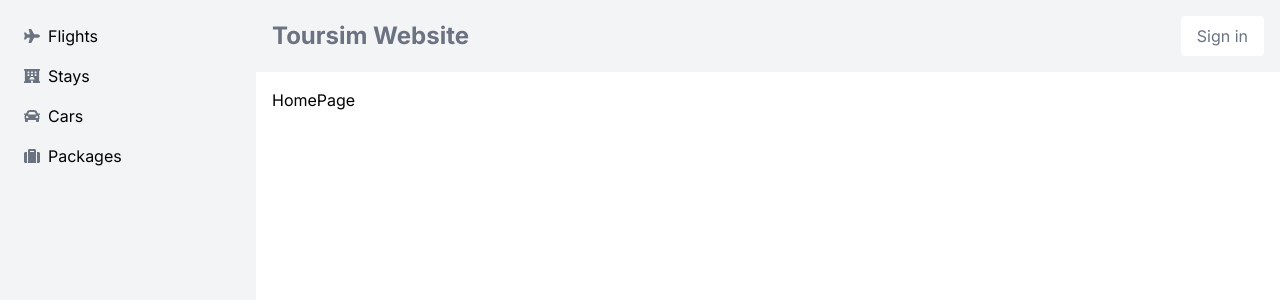
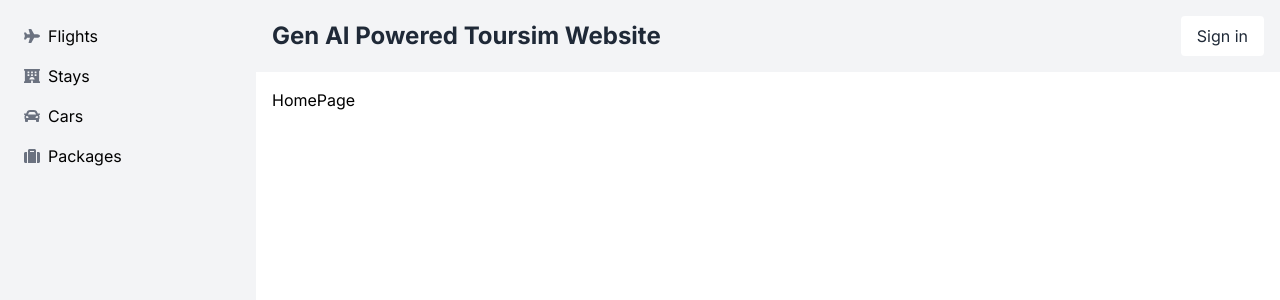
Before and after one commit to areebahmed575/FYP-Project, a Next.js app: page / in a window 1280 px wide. Shown: the top 300 px of the page. Built offline with nearby package versions, Linux system fonts and the light colour scheme.

Commit message:
Minor changes

```diff
--- a/src/app/components/Navbar.jsx
+++ b/src/app/components/Navbar.jsx
@@ -2,10 +2,10 @@ import React from 'react';
 
 const Navbar = () => {
   return (
-    <div className="flex justify-between items-center p-4 bg-gray-100 text-gray-500">
-      <div className="text-2xl font-bold">Toursim Website</div>
+    <div className="flex justify-between items-center p-4 bg-gray-100 text-gray-800">
+      <div className="text-2xl font-bold">Gen AI Powered Toursim Website</div>
       <div>
-        <button className=" bg-white text-gray-500  px-4 py-2 rounded">Sign in</button>
+        <button className=" bg-white text-gray-800  px-4 py-2 rounded">Sign in</button>
       </div>
     </div>
   );
```
